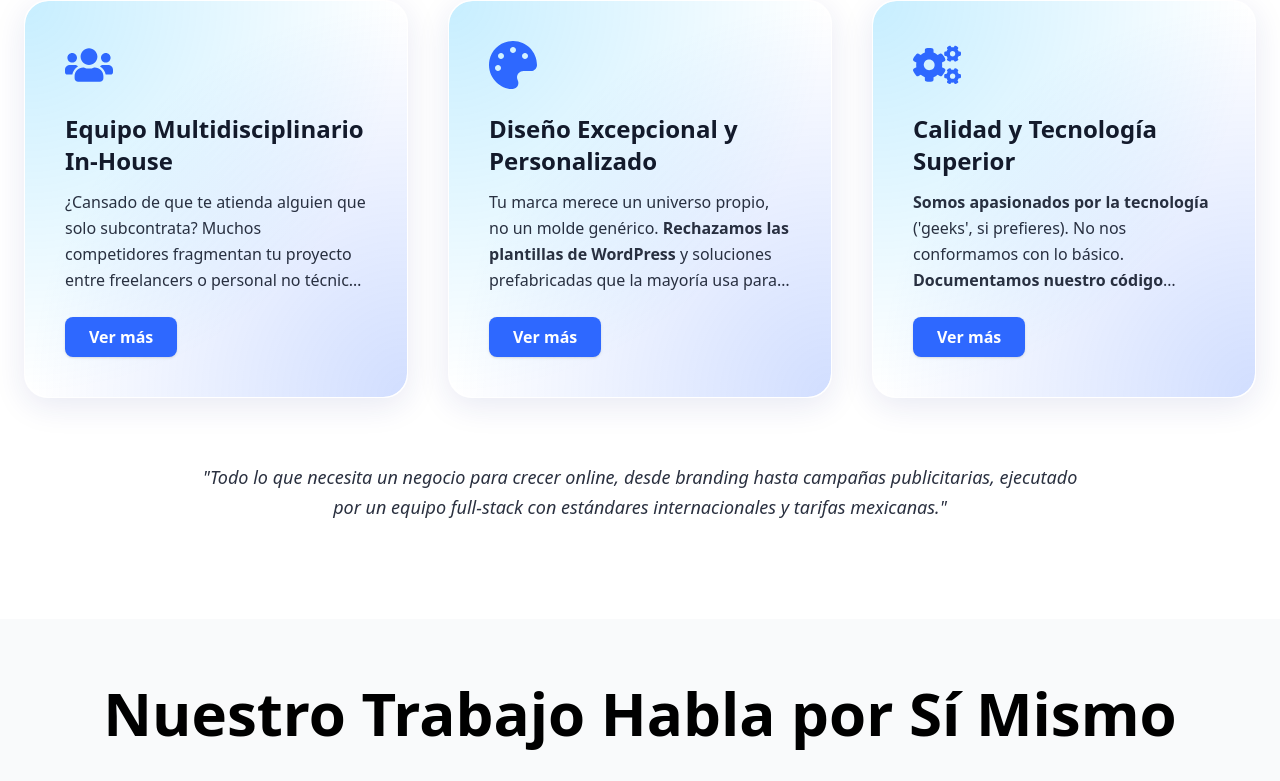
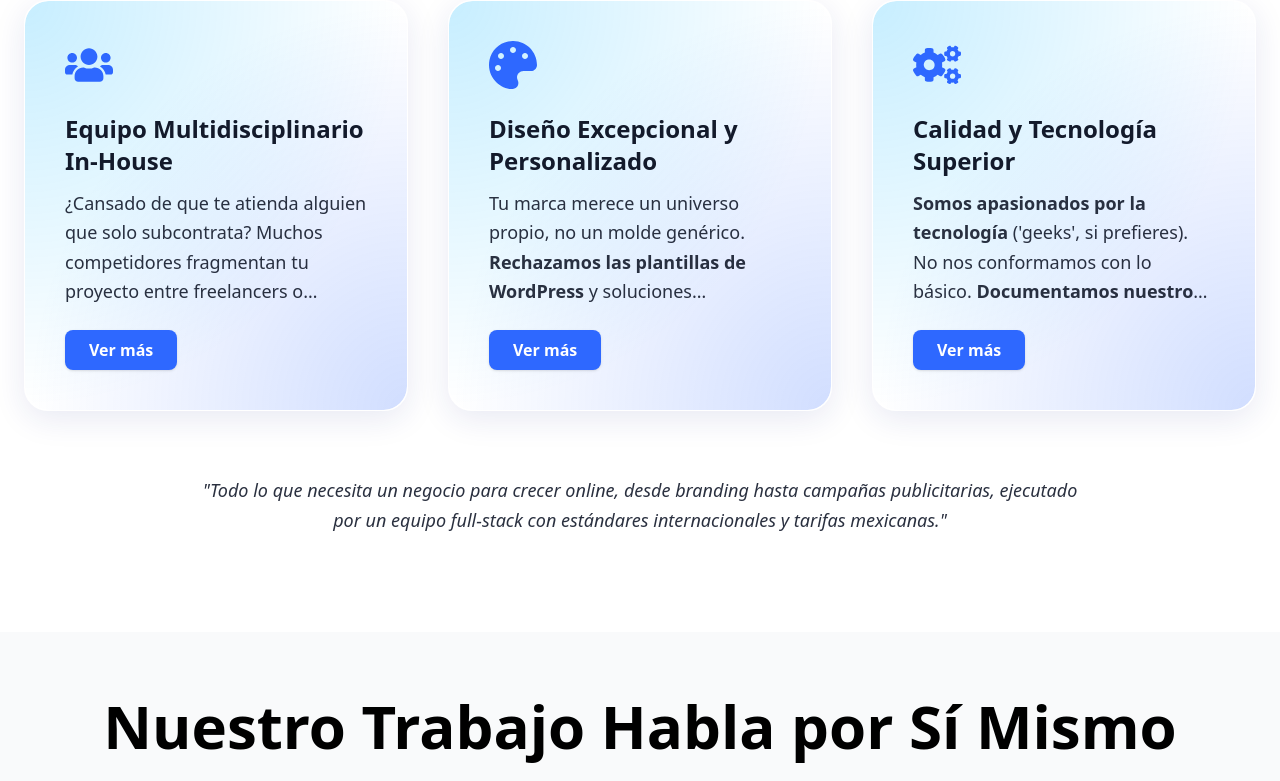
Before and after one commit to Avanxia-Labs/avanxia, a React (Vite) app: page / in a window 1280 px wide. Shown: the part 1055-1836 px from the top of the page. Built offline with nearby package versions, Linux system fonts and the light colour scheme.

Commit message:
ajustar tamaño de fuente en el componente ValueProposition para mejorar la legibilidad y la presentación del contenido

```diff
--- a/src/components/ValueProposition.tsx
+++ b/src/components/ValueProposition.tsx
@@ -106,7 +106,7 @@ const Card = ({ p }: { p: Point }) => {
       <h3 className="mb-3 text-xl md:text-2xl relative z-10">{p.title}</h3>
       <div
         ref={textRef}
-        className={`opacity-90 leading-relaxed relative z-10 flex-grow card-content-wrapper${isExpanded ? ' text-expanded' : ''}`}
+        className={`text-lg opacity-90 leading-relaxed relative z-10 flex-grow card-content-wrapper${isExpanded ? ' text-expanded' : ''}`}
         style={{
           transition: 'max-height 0.5s cubic-bezier(0.3,0,0.2,1), opacity 0.3s linear',
           maxHeight: maxHeight,
```
